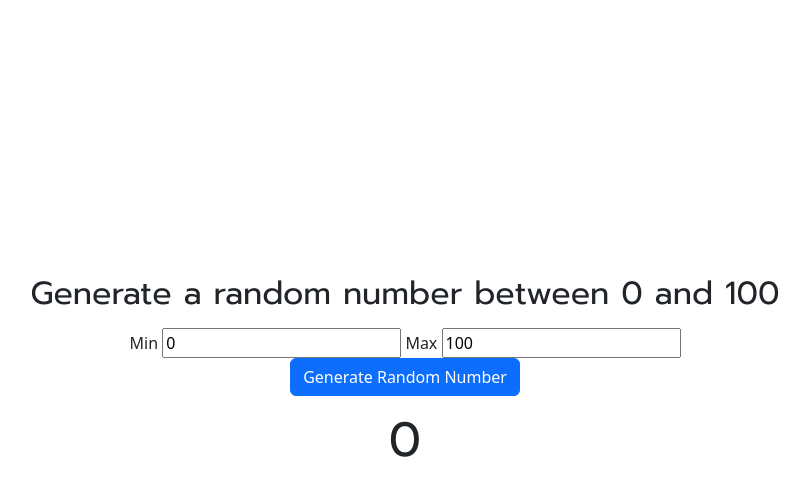
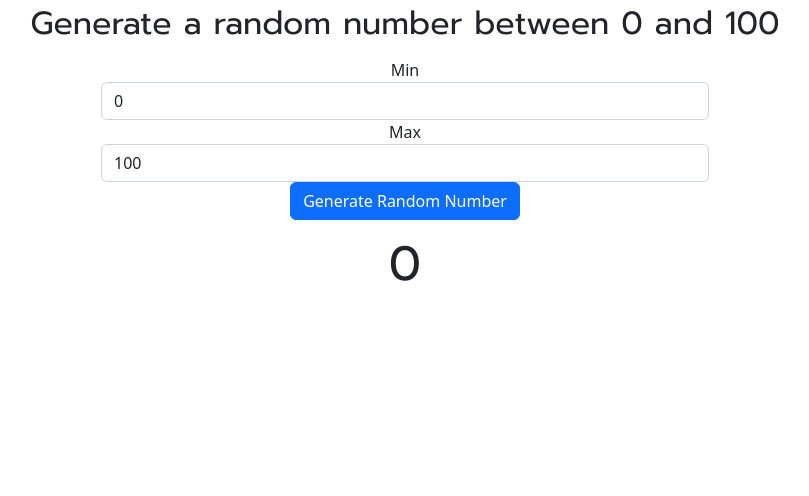
Before and after one commit to jll38/cool_random_webpages, a Flask app: page /NumGenerator in a window 1280 px wide. Shown: the part 87-583 px from the top of the page, without its empty margins (235-1044 px from the left). Run offline with Flask 2, Linux system fonts and the light colour scheme; some libraries are stand-ins or nearby versions.

Commit message:
number generator

```diff
--- a/simple_pages/templates/rand.html
+++ b/simple_pages/templates/rand.html
@@ -8,9 +8,9 @@
             <form name="randomNum" class="center">
                 <div name="inputs">
                     <label for="min">Min</label>
-                    <input id="min" type="number" oninput="setVal()" value="0">
+                    <input class="form-control" id="min" type="number" oninput="setVal()" value="0">
                     <label for="max">Max</label>
-                    <input id="max" type="number" oninput="setVal()" value="100">
+                    <input class="form-control"  id="max" type="number" oninput="setVal()" value="100">
                 </div>
                 <div name="button">
                     <input class="btn btn-primary mb-2" type="button" value="Generate Random Number" onclick="rand()">
--- a/static/css/mediaQuery.css
+++ b/static/css/mediaQuery.css
@@ -33,9 +33,7 @@
     h3{
         font-size:200%;
     }
-    .c-fill {
-        transform: translateY(150%);
-    }
+
 
     input[type="range"] {
 
@@ -68,9 +66,6 @@
         font-size: 22px;
     }
 
-    .c-fill {
-        transform: translateY(125%);
-    }
     .col-6{
         margin:auto;
         width: 1000px;
@@ -92,9 +87,6 @@
         font-size: 24px;
     }
 
-    .c-fill {
-        transform: translateY(100%);
-    }
 
 }
 
@@ -105,7 +97,4 @@
         font-size: 24px;
     }
 
-    .c-fill {
-        transform: translateY(90%);
-    }
 }
--- a/static/css/style.css
+++ b/static/css/style.css
@@ -70,10 +70,7 @@ header {
 
 
 }
-.c-fill
-{
-    transform: translateY(80%);
-}
+
 @keyframes splash-text {
     from {
         transform: scale(1) rotate(-15deg);
```
